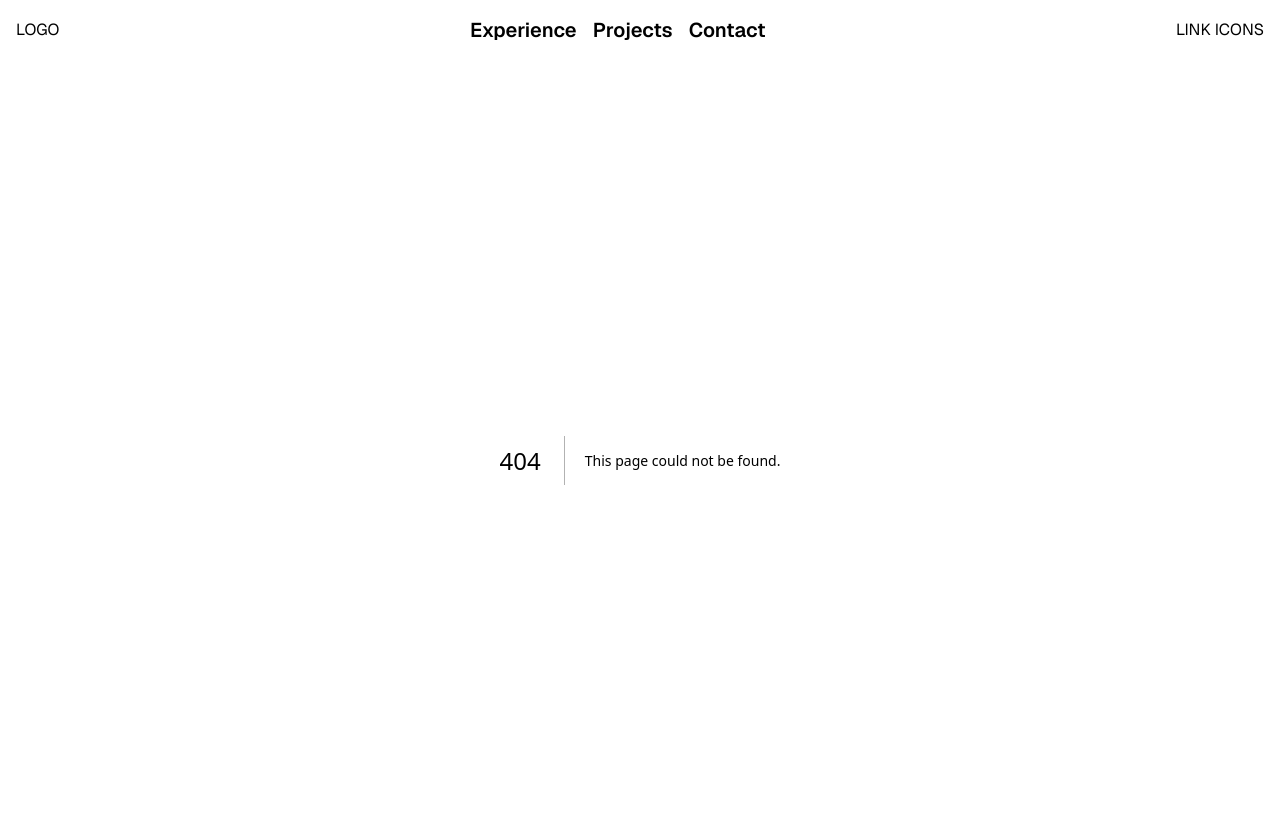
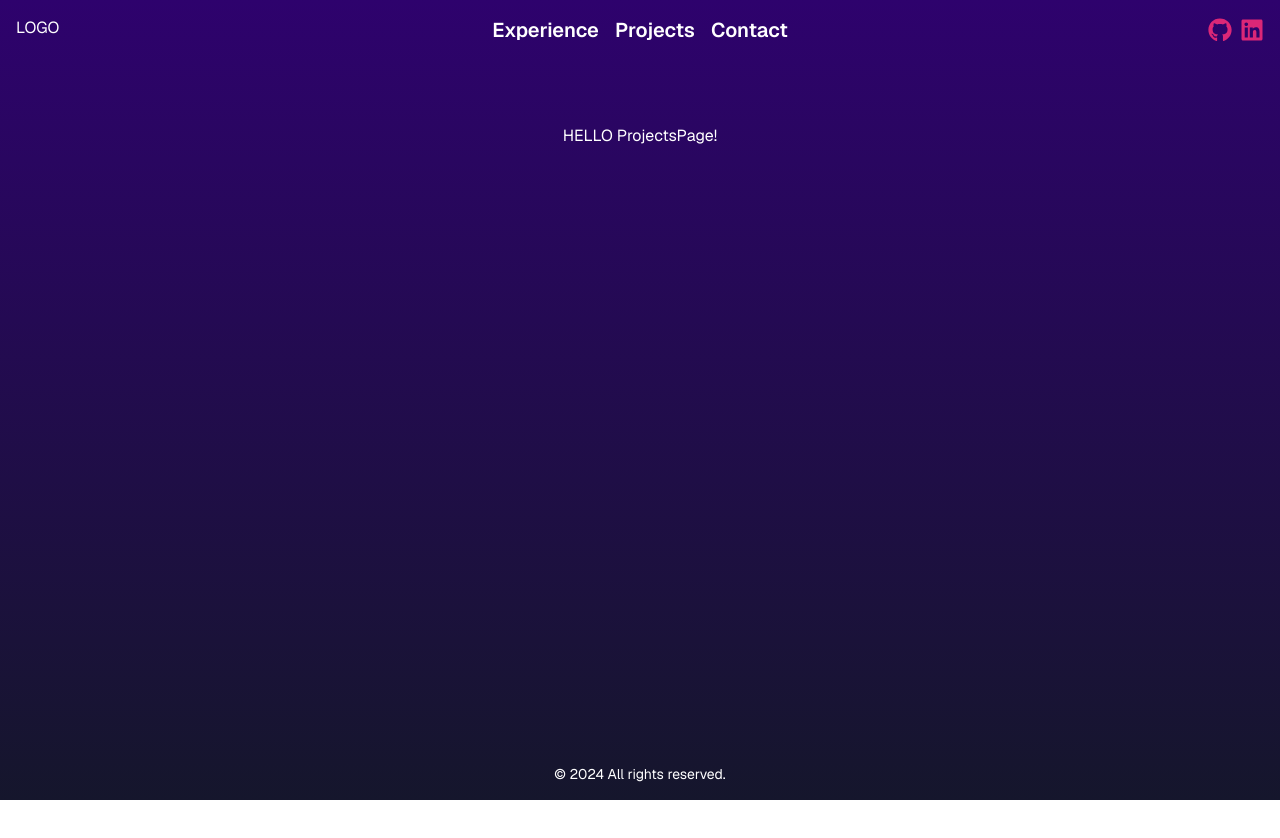
Before and after one commit to metra34/portfolio-website, a Next.js app: page /projects in a window 1280 px wide. Before the commit this address had no page. Shown: the top 838 px of the page. After the commit the page ends 800 px from the top, so only its background shows below. Built offline with nearby package versions, Linux system fonts and the light colour scheme.

Commit message:
- added prettier config - added footer and nav - added 3 main pages - added icon button - updated globals

```diff
--- a/package.json
+++ b/package.json
@@ -23,9 +23,11 @@
     "portfolio-website": "file:",
     "react": "^18.3.1",
     "react-dom": "^18.3.1",
+    "react-icons": "^5.3.0",
     "zod": "^3.23.3"
   },
   "devDependencies": {
+    "@types/classnames": "^2.3.4",
     "@types/eslint": "^8.56.10",
     "@types/node": "^20.14.10",
     "@types/react": "^18.3.3",
--- /dev/null
+++ b/src/app/contact/page.tsx
@@ -0,0 +1,9 @@
+const HomePage = () => {
+  return (
+    <div className="container flex flex-col items-center justify-center gap-12 px-4 py-16">
+      HELLO HomePage!
+    </div>
+  );
+};
+
+export default HomePage;
--- a/src/app/home/page.tsx
+++ /dev/null
@@ -1,11 +0,0 @@
-const HomePage = () => {
-  return (
-    <main className="flex min-h-screen flex-col items-center justify-center">
-      <div className="container flex flex-col items-center justify-center gap-12 px-4 py-16">
-        HELLO HomePage!
-      </div>
-    </main>
-  );
-};
-
-export default HomePage;
--- a/src/app/layout.tsx
+++ b/src/app/layout.tsx
@@ -3,25 +3,13 @@ import "~/styles/globals.css";
 import { GeistSans } from "geist/font/sans";
 import { type Metadata } from "next";
 import Link from "next/link";
+import AppFooter from "~/components/app-footer/app-footer";
+import AppNav from "~/components/app-nav/app-nav";
 
 export const metadata: Metadata = {
   title: "Portfolio ☉ Artem Codes",
   description: "Portfolio website for Artem Clement",
   icons: [{ rel: "icon", url: "/favicon.svg", type: "image/svg+xml" }],
-};
-
-const TopNav = () => {
-  return (
-    <nav className="flex items-center justify-between px-4 py-4">
-      <div>LOGO</div>
-      <div className="inline-flex items-center gap-4 text-xl font-semibold">
-        <Link href="/">Experience</Link>
-        <Link href="/projects">Projects</Link>
-        <Link href="/contact">Contact</Link>
-      </div>
-      <div>LINK ICONS</div>
-    </nav>
-  );
 };
 
 export default function RootLayout({
@@ -30,8 +18,9 @@ export default function RootLayout({
   return (
     <html lang="en" className={`${GeistSans.variable}`}>
       <body>
-        <TopNav />
-        {children}
+        <AppNav />
+        <main>{children}</main>
+        <AppFooter />
       </body>
     </html>
   );
--- a/src/app/page.tsx
+++ b/src/app/page.tsx
@@ -2,10 +2,8 @@ import Link from "next/link";
 
 export default function HomePage() {
   return (
-    <main className="flex min-h-screen flex-col items-center justify-center">
-      <div className="container flex flex-col items-center justify-center gap-12 px-4 py-16">
-        HELLO Index!
-      </div>
-    </main>
+    <div className="container flex flex-col items-center justify-center gap-12 px-4 py-16">
+      HELLO Index!
+    </div>
   );
 }
--- /dev/null
+++ b/src/app/projects/page.tsx
@@ -0,0 +1,9 @@
+const ProjectsPage = () => {
+  return (
+    <div className="container flex flex-col items-center justify-center gap-12 px-4 py-16">
+      HELLO ProjectsPage!
+    </div>
+  );
+};
+
+export default ProjectsPage;
--- /dev/null
+++ b/src/components/app-footer/app-footer.tsx
@@ -0,0 +1,13 @@
+const AppFooter = () => {
+  return (
+    <footer className="py-4">
+      <div className="container mx-auto text-center">
+        <p className="text-sm select-none">
+          &copy; {new Date().getFullYear()} All rights reserved.
+        </p>
+      </div>
+    </footer>
+  );
+};
+
+export default AppFooter;
--- /dev/null
+++ b/src/components/app-nav/app-nav.tsx
@@ -0,0 +1,29 @@
+"use client";
+
+import Link from "next/link";
+import IconButton from "../buttons/IconButton";
+import { FaGithub } from "react-icons/fa";
+import { FaLinkedin } from "react-icons/fa";
+
+const AppNav = () => {
+  return (
+    <nav className="grid grid-cols-6 px-4 py-4">
+      <div>LOGO</div>
+      <div className="col-span-5 flex flex-wrap items-center justify-end gap-4 text-xl font-semibold md:col-span-4 md:justify-center">
+        <Link href="/">Experience</Link>
+        <Link href="/projects">Projects</Link>
+        <Link href="/contact">Contact</Link>
+      </div>
+      <div className="col-span-2 flex items-center justify-end gap-2 text-xl font-semibold md:col-span-1">
+        <IconButton onClick={(e: unknown) => alert("clicked!")}>
+          <FaGithub className="h-6 w-6 fill-pink-600 hover:fill-pink-50" />
+        </IconButton>
+        <IconButton onClick={(e: unknown) => alert("clicked!")}>
+          <FaLinkedin className="h-6 w-6 fill-pink-600 hover:fill-pink-50" />
+        </IconButton>
+      </div>
+    </nav>
+  );
+};
+
+export default AppNav;
--- /dev/null
+++ b/src/components/buttons/IconButton.tsx
@@ -0,0 +1,16 @@
+const IconButton: React.FunctionComponent<
+  React.PropsWithChildren<{
+    className?: string;
+    onClick?: React.MouseEventHandler<HTMLButtonElement>;
+  }>
+> = ({ children, className = "", onClick = () => null }) => {
+  const clssName = `rounded-full text-white inline-flex items-center justify-center ${className}`;
+
+  return (
+    <button onClick={onClick} className={clssName}>
+      {children}
+    </button>
+  );
+};
+
+export default IconButton;
--- a/src/styles/globals.css
+++ b/src/styles/globals.css
@@ -1,8 +1,80 @@
 @tailwind base;
+/* @layer base {
+  :root {
+    --background: 0 0% 100%;
+    --foreground: 222.2 84% 4.9%;
+
+    --card: 0 0% 100%;
+    --card-foreground: 222.2 84% 4.9%;
+
+    --popover: 0 0% 100%;
+    --popover-foreground: 222.2 84% 4.9%;
+
+    --primary: 222.2 47.4% 11.2%;
+    --primary-foreground: 210 40% 98%;
+
+    --secondary: 210 40% 96.1%;
+    --secondary-foreground: 222.2 47.4% 11.2%;
+
+    --muted: 210 40% 96.1%;
+    --muted-foreground: 215.4 16.3% 46.9%;
+
+    --accent: 210 40% 96.1%;
+    --accent-foreground: 222.2 47.4% 11.2%;
+
+    --destructive: 0 84.2% 60.2%;
+    --destructive-foreground: 210 40% 98%;
+
+    --border: 214.3 31.8% 91.4%;
+    --input: 214.3 31.8% 91.4%;
+    --ring: 222.2 84% 4.9%;
+
+    --radius: 0.5rem;
+  }
+
+  .dark {
+    --background: 222.2 84% 4.9%;
+    --foreground: 210 40% 98%;
+
+    --card: 222.2 84% 4.9%;
+    --card-foreground: 210 40% 98%;
+
+    --popover: 222.2 84% 4.9%;
+    --popover-foreground: 210 40% 98%;
+
+    --primary: 210 40% 98%;
+    --primary-foreground: 222.2 47.4% 11.2%;
+
+    --secondary: 217.2 32.6% 17.5%;
+    --secondary-foreground: 210 40% 98%;
+
+    --muted: 217.2 32.6% 17.5%;
+    --muted-foreground: 215 20.2% 65.1%;
+
+    --accent: 217.2 32.6% 17.5%;
+    --accent-foreground: 210 40% 98%;
+
+    --destructive: 0 62.8% 30.6%;
+    --destructive-foreground: 210 40% 98%;
+
+    --border: 217.2 32.6% 17.5%;
+    --input: 217.2 32.6% 17.5%;
+    --ring: 212.7 26.8% 83.9%;
+  }
+} */
+
+@layer base {
+  body {
+    margin: 0;
+    min-height: 100lvh;
+    display: grid;
+    grid-template-rows: auto 1fr auto;
+    @apply bg-gradient-to-b from-[#2e026d] to-[#15162c] text-white;
+  }
+  * {
+    min-width: 0;
+  }
+}
+
 @tailwind components;
 @tailwind utilities;
-
-body {
-  margin: 0;
-  @apply bg-gradient-to-b from-[#2e026d] to-[#15162c] text-white;
-}
```
Also changed, not shown: prettier.config.js (+20 -1 lines), 1 other file (tests, documents, lock files or other folders).
